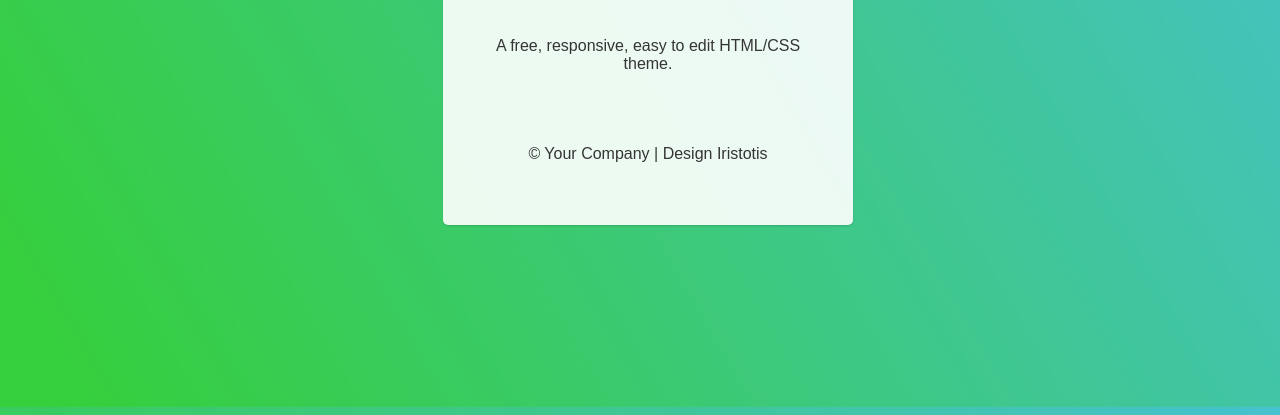
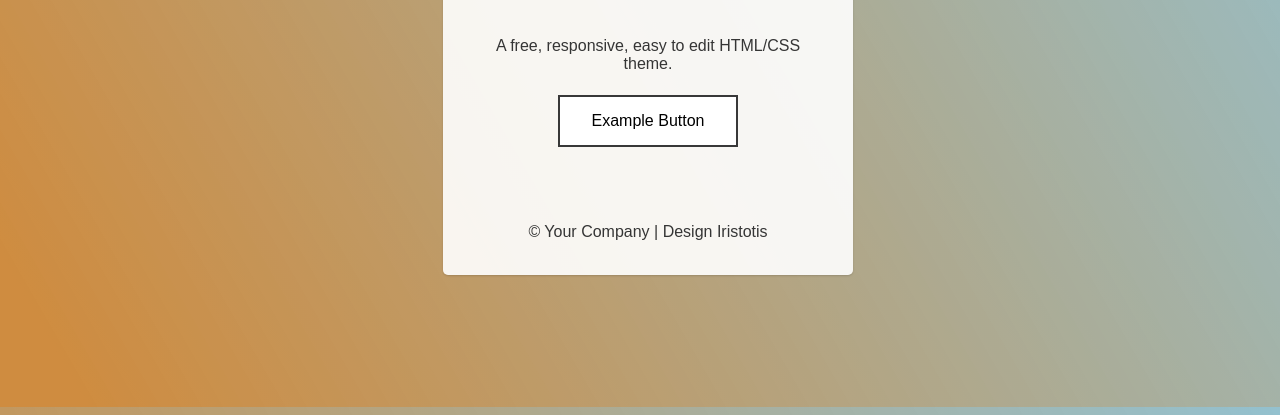
Before and after one commit to Iristotis-zz/You-Light, a plain HTML site: page index.html in a window 1280 px wide. Shown: the part 393-808 px from the top of the page. Drawn offline with Linux system fonts and the light colour scheme.

Commit message:
Added Button & Changed Default Backdrop Colours.

```diff
--- a/index.html
+++ b/index.html
@@ -12,6 +12,8 @@
 		<br>
 		<br>
 		A free, responsive, easy to edit HTML/CSS theme.
+		<br><br>
+		<button class="button">Example Button</button>
 		<br><br><br><br><br>
 		&copy Your Company | <a href="https://github.com/iristotis" class="deco-none">Design Iristotis</a>
 		</div>
--- a/style.css
+++ b/style.css
@@ -7,10 +7,10 @@ body {
     font-family: 'Poppins', sans-serif;
     color: rgb(53, 53, 53);
     height: 100%;
-    background-image: url("img/overlay.png"), -moz-linear-gradient(60deg, rgba(0, 255, 13, 0.774) 5%, rgba(0, 229, 255, 0.692));
-    background-image: url("img/overlay.png"), -webkit-linear-gradient(60deg, rgba(0, 255, 13, 0.774) 5%, rgba(0, 229, 255, 0.692));
-    background-image: url("img/overlay.png"), -ms-linear-gradient(60deg, rgba(0, 255, 13, 0.774) 5%, rgba(0, 229, 255, 0.692));
-    background-image: url("img/overlay.png"), linear-gradient(60deg, rgba(0, 255, 13, 0.774) 5%, rgba(0, 229, 255, 0.692));
+    background-image: url("img/overlay.png"), -moz-linear-gradient(60deg, rgb(255, 169, 71) 5%, rgba(145, 229, 255, 0.692));
+    background-image: url("img/overlay.png"), -webkit-linear-gradient(60deg, rgb(255, 169, 71) 5%, rgba(145, 229, 255, 0.692));
+    background-image: url("img/overlay.png"), -ms-linear-gradient(60deg, rgb(255, 169, 71) 5%, rgba(145, 229, 255, 0.692));
+    background-image: url("img/overlay.png"), linear-gradient(60deg, rgb(255, 169, 71) 5%, rgba(145, 229, 255, 0.692));
     background-repeat: repeat,			no-repeat,			no-repeat;
     background-size: 100px 100px, cover,				cover;
     background-position: top left,		center center,		bottom center;
@@ -30,7 +30,7 @@ body {
 
 .white-box {
     width: 350px;
-    height: 450px;
+    height: 500px;
     margin-top: 100px;
     margin-left: auto;
     margin-right: auto;
@@ -44,6 +44,19 @@ body {
     -ms-border-radius: 5px;
     -o-border-radius: 5px;
     border-radius: 5px;
+}
+
+.button {
+  padding: 15px 32px;
+  text-align: center;
+  text-decoration: none;
+  display: inline-block;
+  font-size: 16px;
+  margin: 4px 2px;
+  cursor: pointer;
+  background-color: white;
+  color: black;
+  border: 2px solid #383838;
 }
 
 img {
```
